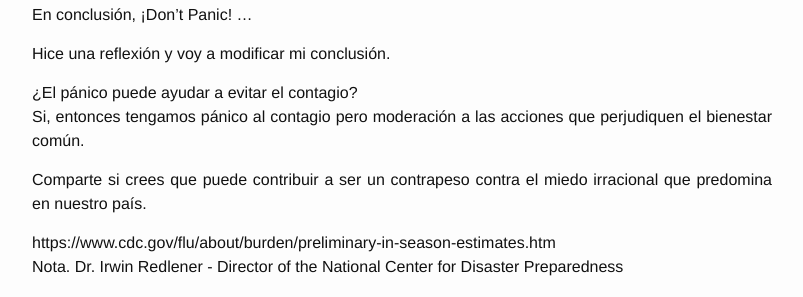
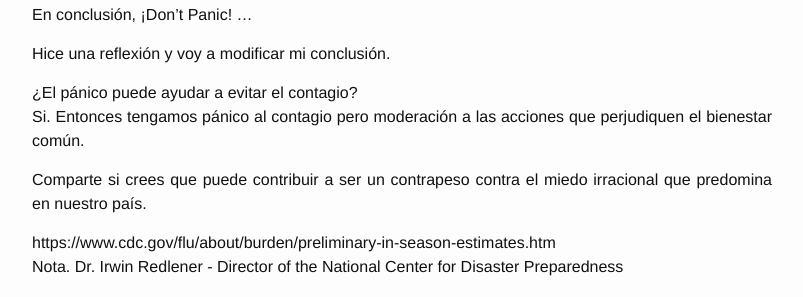
Before and after one commit to al4ndrade/al4ndrade.github.io, a Jekyll site: the page built from _posts/2020-3-23-panico_desproporcional.md, in a window 1280 px wide and 900 px high, scrolled down 4068 px. Shown: the part 203-500 px from the top of the window, without its empty margins (238-1041 px from the left). Built offline with Jekyll 4.4.1, drawn with Linux system fonts in a browser that asks for light colours.

Commit message:
pregunta final

```diff
--- a/_posts/2020-3-23-panico_desproporcional.md
+++ b/_posts/2020-3-23-panico_desproporcional.md
@@ -73,7 +73,7 @@ En conclusión, ¡Don't Panic! ...<br>
 Hice una reflexión y voy a modificar mi conclusión.<br>
 
 ¿El pánico puede ayudar a evitar el contagio? <br>
-Si, entonces tengamos pánico al contagio pero moderación a las acciones que perjudiquen el bienestar común.
+Si. Entonces tengamos pánico al contagio pero moderación a las acciones que perjudiquen el bienestar común.
 
 Comparte si crees que puede contribuir a ser un contrapeso contra el miedo irracional que predomina en nuestro país.
 
```
